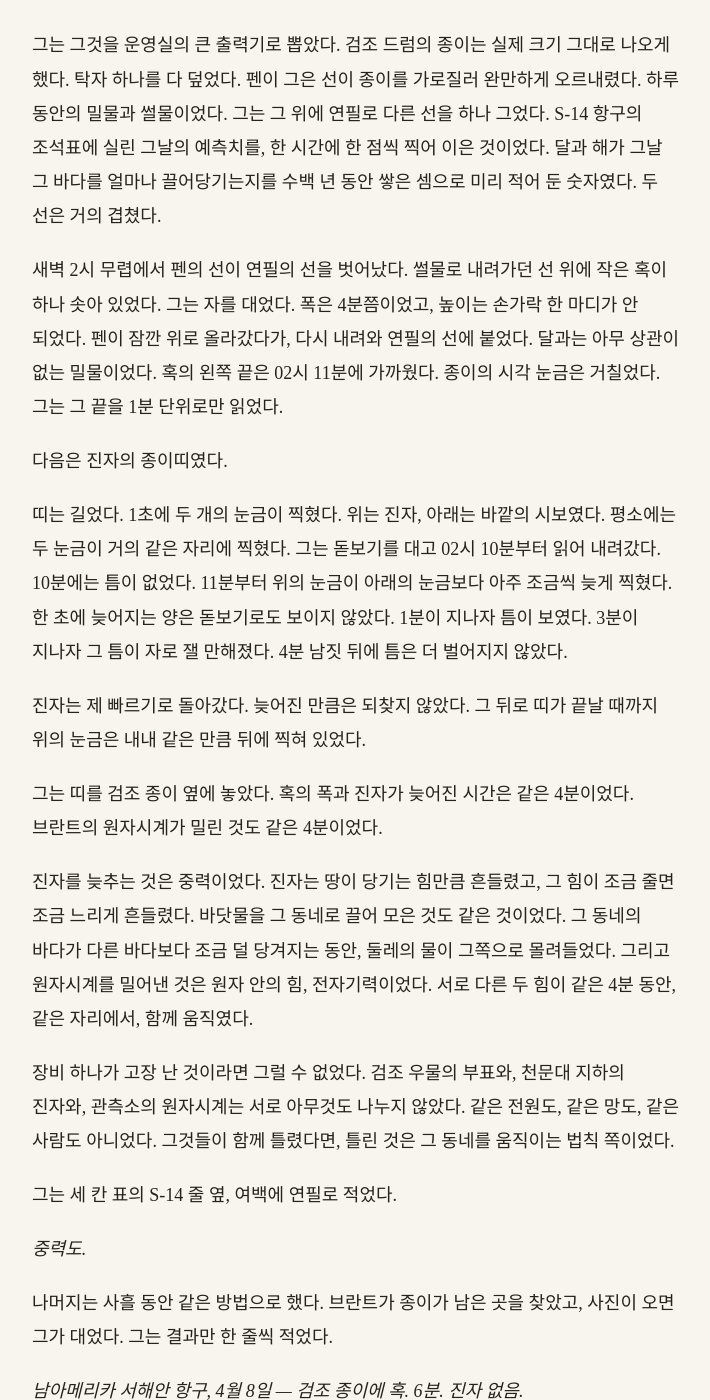
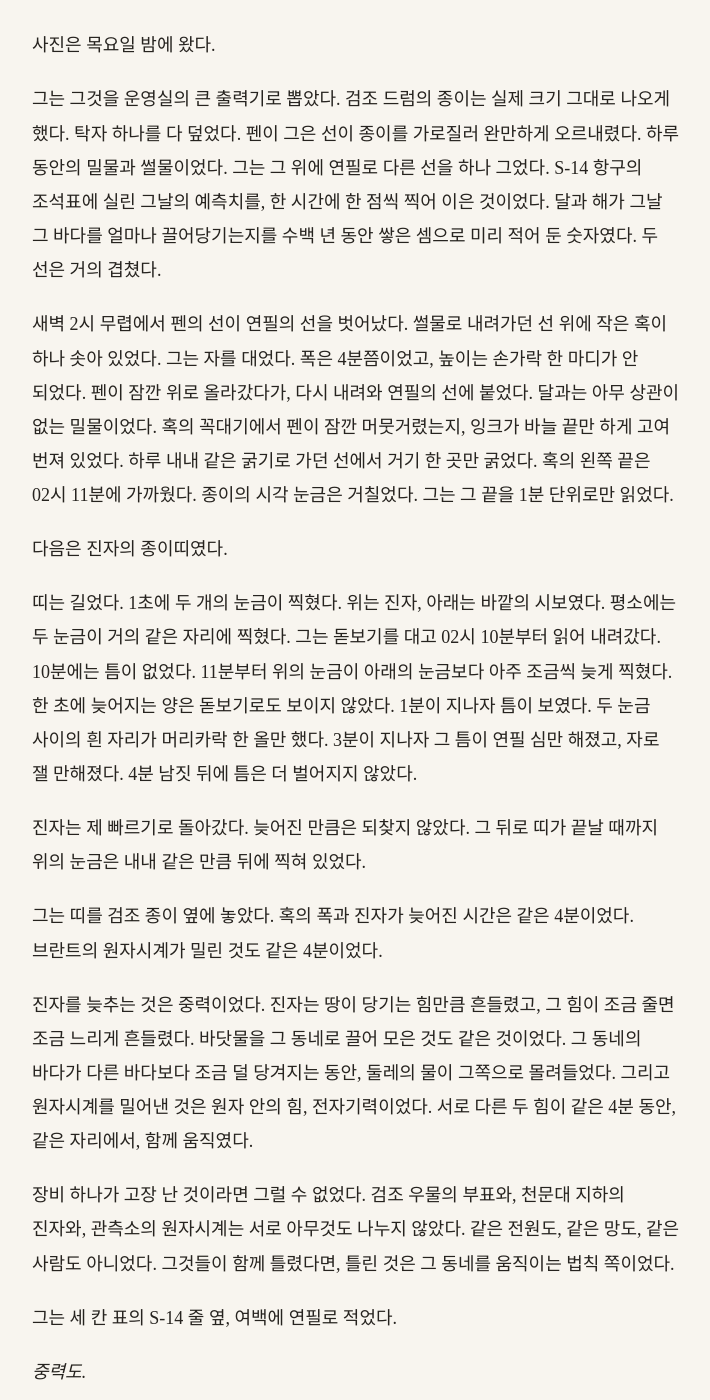
Before and after one commit to kangkkang/writer_s1_public, a Jekyll site: the page built from vol2/067.md, in a window 1280 px wide and 1400 px high, scrolled down 1787 px. Shown: the whole window, without its empty margins (284-994 px from the left). Built offline with Jekyll 4.4.1, drawn with Linux system fonts in a browser that asks for light colours; our own code applies the rules of GitHub Pages for plain Markdown files; some of the changed text lies outside the part shown.

Commit message:
Update from https://github.com/kangkkang/writer_s1/commit/d309646847e37d428b84bcb8a97c850327a65426

```diff
--- a/vol2/067.md
+++ b/vol2/067.md
@@ -12,7 +12,9 @@
 
 같은 4분 동안 브란트의 원자시계 세 대는 함께 밀렸다가 함께 돌아왔다.
 
-그는 브란트에게 썼다. *S-14 해수면, 다듬기 전 값 있어요?*
+그는 브란트에게 썼다.
+
+*S-14 해수면, 다듬기 전 값 있어요?*
 
 답은 20분 뒤에 왔다.
 
@@ -34,11 +36,11 @@ S-14의 항구는 법으로 정해 둔 것이 하나 있었다. 해수면을 재
 
 그는 그것을 운영실의 큰 출력기로 뽑았다. 검조 드럼의 종이는 실제 크기 그대로 나오게 했다. 탁자 하나를 다 덮었다. 펜이 그은 선이 종이를 가로질러 완만하게 오르내렸다. 하루 동안의 밀물과 썰물이었다. 그는 그 위에 연필로 다른 선을 하나 그었다. S-14 항구의 조석표에 실린 그날의 예측치를, 한 시간에 한 점씩 찍어 이은 것이었다. 달과 해가 그날 그 바다를 얼마나 끌어당기는지를 수백 년 동안 쌓은 셈으로 미리 적어 둔 숫자였다. 두 선은 거의 겹쳤다.
 
-새벽 2시 무렵에서 펜의 선이 연필의 선을 벗어났다. 썰물로 내려가던 선 위에 작은 혹이 하나 솟아 있었다. 그는 자를 대었다. 폭은 4분쯤이었고, 높이는 손가락 한 마디가 안 되었다. 펜이 잠깐 위로 올라갔다가, 다시 내려와 연필의 선에 붙었다. 달과는 아무 상관이 없는 밀물이었다. 혹의 왼쪽 끝은 02시 11분에 가까웠다. 종이의 시각 눈금은 거칠었다. 그는 그 끝을 1분 단위로만 읽었다.
+새벽 2시 무렵에서 펜의 선이 연필의 선을 벗어났다. 썰물로 내려가던 선 위에 작은 혹이 하나 솟아 있었다. 그는 자를 대었다. 폭은 4분쯤이었고, 높이는 손가락 한 마디가 안 되었다. 펜이 잠깐 위로 올라갔다가, 다시 내려와 연필의 선에 붙었다. 달과는 아무 상관이 없는 밀물이었다. 혹의 꼭대기에서 펜이 잠깐 머뭇거렸는지, 잉크가 바늘 끝만 하게 고여 번져 있었다. 하루 내내 같은 굵기로 가던 선에서 거기 한 곳만 굵었다. 혹의 왼쪽 끝은 02시 11분에 가까웠다. 종이의 시각 눈금은 거칠었다. 그는 그 끝을 1분 단위로만 읽었다.
 
 다음은 진자의 종이띠였다.
 
-띠는 길었다. 1초에 두 개의 눈금이 찍혔다. 위는 진자, 아래는 바깥의 시보였다. 평소에는 두 눈금이 거의 같은 자리에 찍혔다. 그는 돋보기를 대고 02시 10분부터 읽어 내려갔다. 10분에는 틈이 없었다. 11분부터 위의 눈금이 아래의 눈금보다 아주 조금씩 늦게 찍혔다. 한 초에 늦어지는 양은 돋보기로도 보이지 않았다. 1분이 지나자 틈이 보였다. 3분이 지나자 그 틈이 자로 잴 만해졌다. 4분 남짓 뒤에 틈은 더 벌어지지 않았다.
+띠는 길었다. 1초에 두 개의 눈금이 찍혔다. 위는 진자, 아래는 바깥의 시보였다. 평소에는 두 눈금이 거의 같은 자리에 찍혔다. 그는 돋보기를 대고 02시 10분부터 읽어 내려갔다. 10분에는 틈이 없었다. 11분부터 위의 눈금이 아래의 눈금보다 아주 조금씩 늦게 찍혔다. 한 초에 늦어지는 양은 돋보기로도 보이지 않았다. 1분이 지나자 틈이 보였다. 두 눈금 사이의 흰 자리가 머리카락 한 올만 했다. 3분이 지나자 그 틈이 연필 심만 해졌고, 자로 잴 만해졌다. 4분 남짓 뒤에 틈은 더 벌어지지 않았다.
 
 진자는 제 빠르기로 돌아갔다. 늦어진 만큼은 되찾지 않았다. 그 뒤로 띠가 끝날 때까지 위의 눈금은 내내 같은 만큼 뒤에 찍혀 있었다.
 
@@ -51,6 +53,8 @@ S-14의 항구는 법으로 정해 둔 것이 하나 있었다. 해수면을 재
 그는 세 칸 표의 S-14 줄 옆, 여백에 연필로 적었다.
 
 *중력도.*
+
+그는 고개를 들어 큰 화면의 S-14 해수면 칸을 다시 열었다. 곡선은 여전히 매끈했다. 달이 끌어당긴 만큼 내려가고 있었다. 종이 위의 혹은 화면 어디에도 없었다.
 
 나머지는 사흘 동안 같은 방법으로 했다. 브란트가 종이가 남은 곳을 찾았고, 사진이 오면 그가 대었다. 그는 결과만 한 줄씩 적었다.
 
@@ -189,6 +197,8 @@ S-14의 항구는 법으로 정해 둔 것이 하나 있었다. 해수면을 재
 "저도요."
 
 "그럼 파리로 해요."
+
+그는 탁자 위의 지도를 보았다. 원 마흔 개가 대륙마다 흩어져 있었다. 파리 자리에는 아직 원이 없었다.
 
 그녀는 이유를 셋 댔다. 하나씩, 조건을 붙여서였다. 파리에는 안에서 말해 줄 사람이 있었다. 이미 열한 명이 있었다. 밖에서 볼 사람도 있었다. 그녀가 다리 위에 서면 되었다. 그리고 파리는 이미 지구에서 가장 촘촘히 재고 있는 도시 가운데 하나였다. 4월 22일 뒤로 천문대가 시계를 늘렸고, 유럽 대학의 궤도 분광 지도가 매일 밤 그 위를 지나갔다.
 
@@ -236,11 +246,13 @@ S-14의 항구는 법으로 정해 둔 것이 하나 있었다. 해수면을 재
 
 그는 세 칸 표의 맨 아래에 그 줄을 적었다. 깊이 칸과 지속 칸에는 줄을 그었다. 점유 칸에는 *0*을 적었다.
 
-그다음 벽으로 갔다. 2월의 계획과 세 칸 표와 *거품은 아니다*가 붙어 있는 벽이었다. 그 옆에 새 종이 한 장을 붙이고, 맨 위에 적었다.
+그는 종이들을 챙겨 14층 집으로 돌아갔다. 거실의 벽 앞에 섰다. 2월의 계획과 세 칸 표와 *거품은 아니다*가 붙어 있는 벽이었다. 그 옆에 새 종이 한 장을 붙이고, 맨 위에 적었다.
 
 *파리 — 13구, 5월 21일부터.*
 
 그 아래 출처 칸을 그었다. 거기에 그는 그녀가 말한 순서대로 적었다.
+
+*이단 반스 — 알려 준 사람.*
 
 *클레망스 로랑 — 고른 사람.*
 
```
Also changed, not shown: other parts of vol2/067.md (+7 -3 lines).
